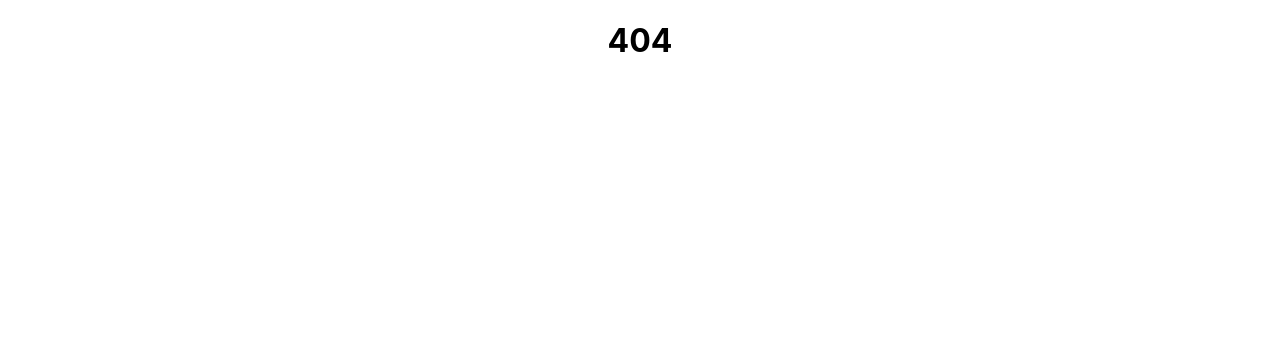
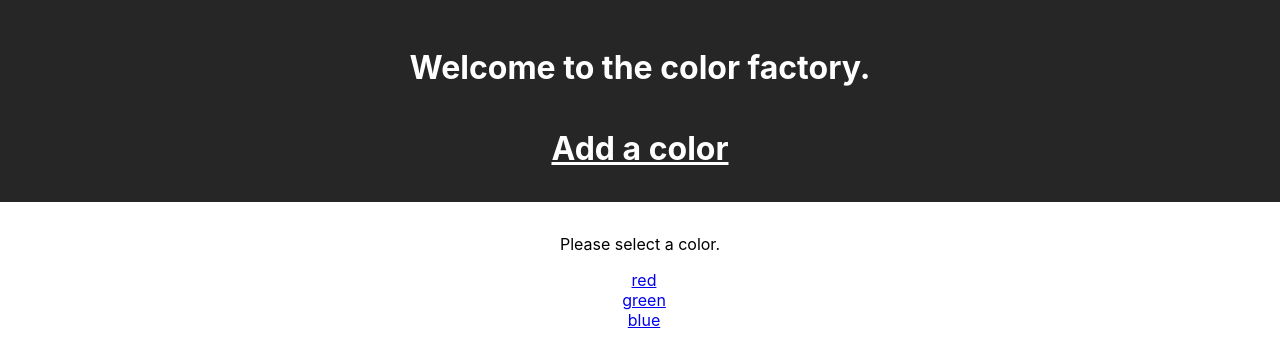
Before and after one commit to GSG-G9/Khamis-color-factory, a React (Create React App) app: page /colors in a window 1280 px wide. Shown: the top 364 px of the page. Built offline with nearby package versions, Linux system fonts and the light colour scheme.

Commit message:
Refactoring Component

```diff
--- a/src/App.css
+++ b/src/App.css
@@ -23,24 +23,3 @@
   list-style: none;
   padding-left: .5rem;
 }
-
-.Red{
-  background-color: red;
-  padding: 1px;
-  height: 100%;
-}
-.Green{
-  background-color: greenyellow;
-  padding: 1px;
-  height: 100%;
-}
-.Blue{
-  background-color: blue;
-  padding: 1px;
-  height: 100%;
-}
-
-.click-back{
-  text-decoration: underline;
-  cursor: pointer;
-}
--- a/src/App.js
+++ b/src/App.js
@@ -1,23 +1,33 @@
 import React from "react";
-import { BrowserRouter as Router, Switch, Route } from "react-router-dom";
+import {
+  BrowserRouter as Router,
+  Switch,
+  Route,
+  Redirect,
+} from "react-router-dom";
 
 import Home from "./component/Home";
 import Add from "./component/Add";
-import Red from "./component/Colors/Red";
-import Green from "./component/Colors/Green";
-import Blue from "./component/Colors/Blue";
+import Colors from "./component/Colors";
 
 import "./App.css";
 
-const NotFound = () => <h1>404</h1>;
-
 class App extends React.Component {
   state = {
-    colors: {
-      red: "#fc0f03",
-      green: "#03fc1c",
-      blue: "#03a9fc",
-    },
+    colors: [
+      {
+        color: "red",
+        hex: "#fc0f03",
+      },
+      {
+        color: "green",
+        hex: "#03fc1c",
+      },
+      {
+        color: "blue",
+        hex: "#03a9fc",
+      },
+    ],
   };
 
   render() {
@@ -27,14 +37,16 @@ class App extends React.Component {
           <Switch>
             <Route
               exact
-              path="/"
+              path="/colors"
               component={() => <Home colors={this.state.colors} />}
             />
-            <Route exact path="/Add" component={Add} />
-            <Route exact path="/red" component={Red} />
-            <Route exact path="/green" component={Green} />
-            <Route exact path="/blue" component={Blue} />
-            <Route component={NotFound} />
+            <Route exact path="/colors/Add" component={Add} />
+            <Route
+              exact
+              path="/colors/:color"
+              component={(props) => <Colors colors={this.state.colors} {...props}/>}
+            />
+            <Redirect to="/colors" />
           </Switch>
         </div>
       </Router>
--- /dev/null
+++ b/src/component/Colors.js
@@ -0,0 +1,29 @@
+import React from "react";
+import { Link } from "react-router-dom";
+
+const Colors = (props) => {
+  const {
+    colors,
+    match: {
+      params: { color },
+    },
+  } = props;
+
+  const findColor = colors.find((col) => col.color === color);
+
+  return (
+    <>
+      {findColor && (
+        <div style={{ backgroundColor: findColor.hex }}>
+          <h1>THIS IS {props.match.params.color} </h1>
+          <h1>ISN'T IT BEAUTIFUL</h1>
+          <h1 className="click-back">
+            <Link to="/">GO BACK</Link>
+          </h1>
+        </div>
+      )}
+    </>
+  );
+};
+
+export default Colors;
--- a/src/component/Colors/Blue.js
+++ /dev/null
@@ -1,17 +0,0 @@
-import React from "react";
-
-const Blue = (props) => {
-  const {
-    history: { goBack },
-  } = props;
-
-  return (
-    <div className="Blue">
-      <h1>THIS IS Blue</h1>
-      <h1>ISN'T IT BEAUTIFUL</h1>
-      <h1 onClick={() => goBack()} className="click-back">GO BACK</h1>
-    </div>
-  );
-};
-
-export default Blue;
--- a/src/component/Colors/Green.js
+++ /dev/null
@@ -1,17 +0,0 @@
-import React from "react";
-
-const Green = (props) => {
-  const {
-    history: { goBack },
-  } = props;
-
-  return (
-    <div className="Green">
-      <h1>THIS IS Green</h1>
-      <h1>ISN'T IT BEAUTIFUL</h1>
-      <h1 onClick={() => goBack()} className="click-back">GO BACK</h1>
-    </div>
-  );
-};
-
-export default Green;
--- a/src/component/Colors/Red.js
+++ /dev/null
@@ -1,18 +0,0 @@
-import React from "react";
-
-const Red = (props) => {
-
-  const {
-    history: { goBack },
-  } = props;
-
-  return (
-    <div className="Red">
-      <h1>THIS IS RED</h1>
-      <h1>ISN'T IT BEAUTIFUL</h1>
-      <h1 onClick={() => goBack()} className="click-back">GO BACK</h1>
-    </div>
-  );
-};
-
-export default Red;
--- a/src/component/Home.js
+++ b/src/component/Home.js
@@ -2,23 +2,23 @@ import React from "react";
 import { Link } from "react-router-dom";
 
 const Home = (props) => {
-  const {colors} = props;
+  const { colors } = props;
   return (
     <div className="Home">
       <nav className="Home__Nav">
         <h4>Welcome to the color factory.</h4>
-        <Link to="/Add" className="Nav__link">Add a color</Link>
+        <Link to="/colors/Add" className="Nav__link">
+          Add a color
+        </Link>
       </nav>
       <main className="Home__Main">
         <p>Please select a color.</p>
         <ul className="Main__link">
-        {Object.keys(colors).map((color,index) => (
-          <li key={index}>
-            <Link to={`/${color}`}>
-              {color}
-            </Link>
-          </li>
-        ))}
+          {colors.map((c) => (
+            <li key={c.color}>
+              <Link to={`/colors/${c.color}`}>{c.color}</Link>
+            </li>
+          ))}
         </ul>
       </main>
     </div>
```
Also changed, not shown: 1 other file (tests, documents, lock files or other folders).
